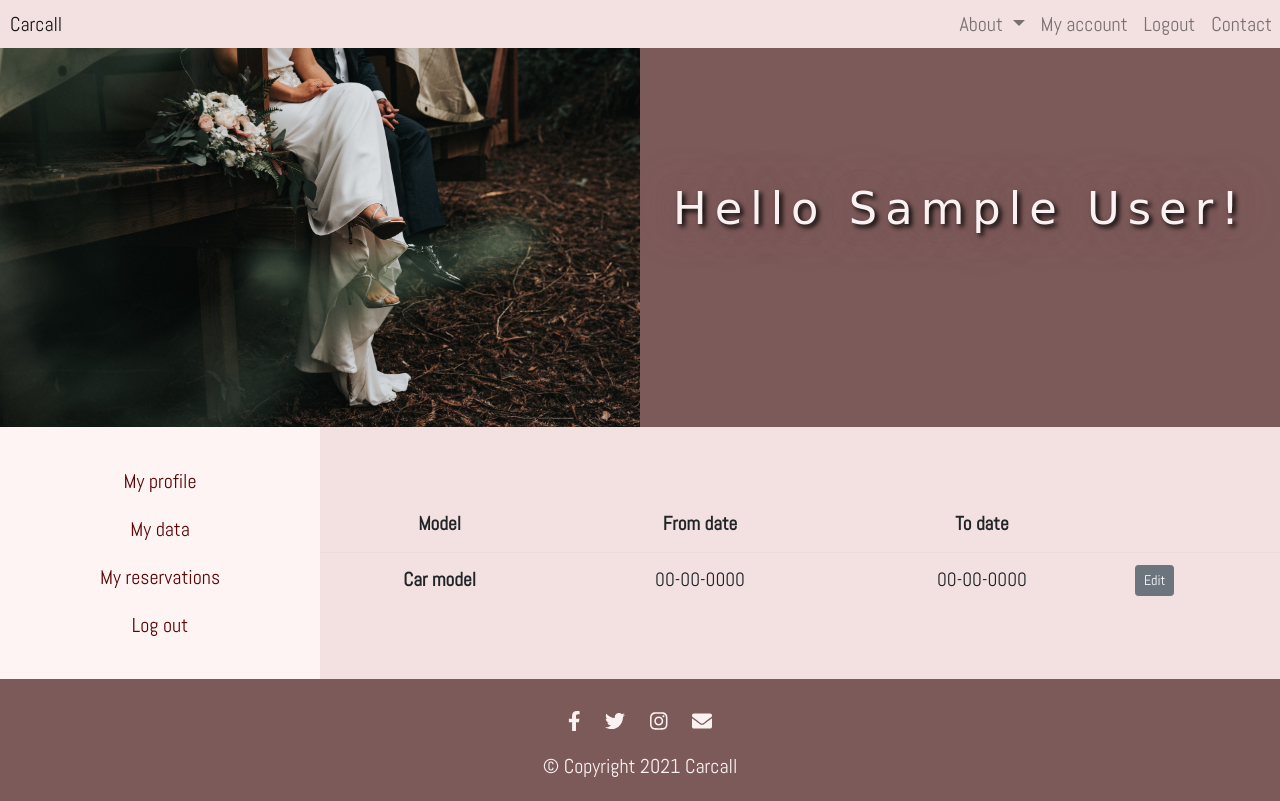
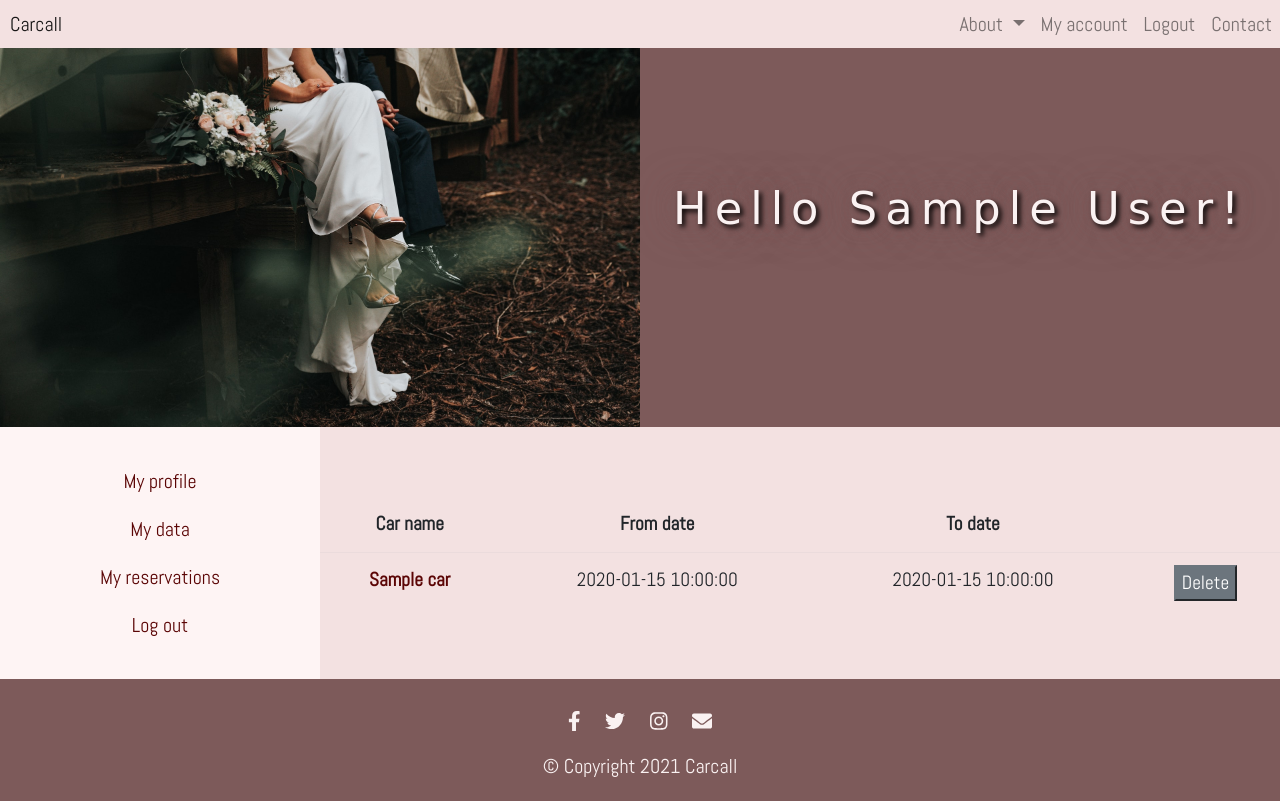
Before and after one commit to msbetsy/car_rental, a Flask app: page /auth/user/reservations in a window 1280 px wide. Run offline with Flask 2, Linux system fonts and the light colour scheme; a user stored in the database is signed in; tables that the repository leaves empty hold one stand-in row (values such as "Sample post"); some libraries are stand-ins or nearby versions; some web fonts are replaced.

Commit message:
Add delete_user_reservation method

```diff
--- a/app/auth/views.py
+++ b/app/auth/views.py
@@ -1,4 +1,5 @@
 """This module stores application views for authorization."""
+from datetime import datetime
 from flask import render_template, redirect, url_for, flash, request, session
 from flask_login import current_user, logout_user, login_user
 from . import auth
@@ -88,6 +89,23 @@ def show_user_reservations():
     return render_template("auth/reservations.html", current_user=current_user, reservations=reservations)
 
 
+@auth.route("/user/reservations/delete", methods=["GET", "POST"])
+def delete_user_reservation():
+    if request.method == 'POST':
+        car_id = int(request.form.get('car_id'))
+        user_id = int(request.form.get('user_id'))
+        try:
+            from_date = datetime.strptime(request.form.get('from_date'), "%Y-%m-%d %H:%M:%S.%f")
+            reservation = Rental.query.get({"cars_id": car_id, "users_id": user_id, "from_date": from_date})
+        except ValueError:
+            from_date = datetime.strptime(request.form.get('from_date'), "%Y-%m-%d %H:%M:%S")
+            reservation = Rental.query.get({"cars_id": car_id, "users_id": user_id, "from_date": from_date})
+        db.session.delete(reservation)
+        db.session.commit()
+        return redirect(url_for('auth.show_user_reservations'))
+    return render_template("auth/reservations.html", current_user=current_user)
+
+
 @auth.route("/register", methods=["GET", "POST"])
 def register():
     form = RegisterForm()
--- a/app/templates/auth/reservations.html
+++ b/app/templates/auth/reservations.html
@@ -2,25 +2,40 @@
 
 {% block user_base %}
 <div class="row">
+    {% if reservations|length !=0 %}
     <table class="table table-reservations">
         <thead>
         <tr>
-            <th scope="col">Model</th>
+            <th scope="col">Car name</th>
             <th scope="col">From date</th>
             <th scope="col">To date</th>
             <th scope="col"></th>
         </tr>
         </thead>
         <tbody>
+        {% for item in reservations %}
         <tr>
-            <th scope="row">Car model</th>
-            <td>00-00-0000</td>
-            <td>00-00-0000</td>
-            <td><a class="btn btn-secondary btn-sm float-left" href="#">Edit</a></td>
+            <th scope="row">
+                <a href="{{ url_for('main.show_car', car_name=item.car_rent.name)}}">{{ item.car_rent.name }}</a>
+            </th>
+            <td>{{ item.from_date.replace(microsecond=0) }}</td>
+            <td>{{ item.to_date.replace(microsecond=0) }}</td>
+            <td>
+
+                <form action="{{ url_for('auth.delete_user_reservation')}}" method="POST">
+                    <input type="hidden" name="car_id" value="{{ item.cars_id }}">
+                    <input type="hidden" name="user_id" value="{{ item.users_id }}">
+                    <input type="hidden" name="from_date" value="{{ item.from_date }}">
+                    <input type="submit" class="=btn btn-secondary delete-button" value="Delete">
+                </form>
+            </td>
         </tr>
-
+        {% endfor %}
         </tbody>
     </table>
+    {% else %}
+    <div class="control-label table-reservations-no"> There are no reservations</div>
+    {% endif %}
 </div>
 
 {% endblock %}
```
